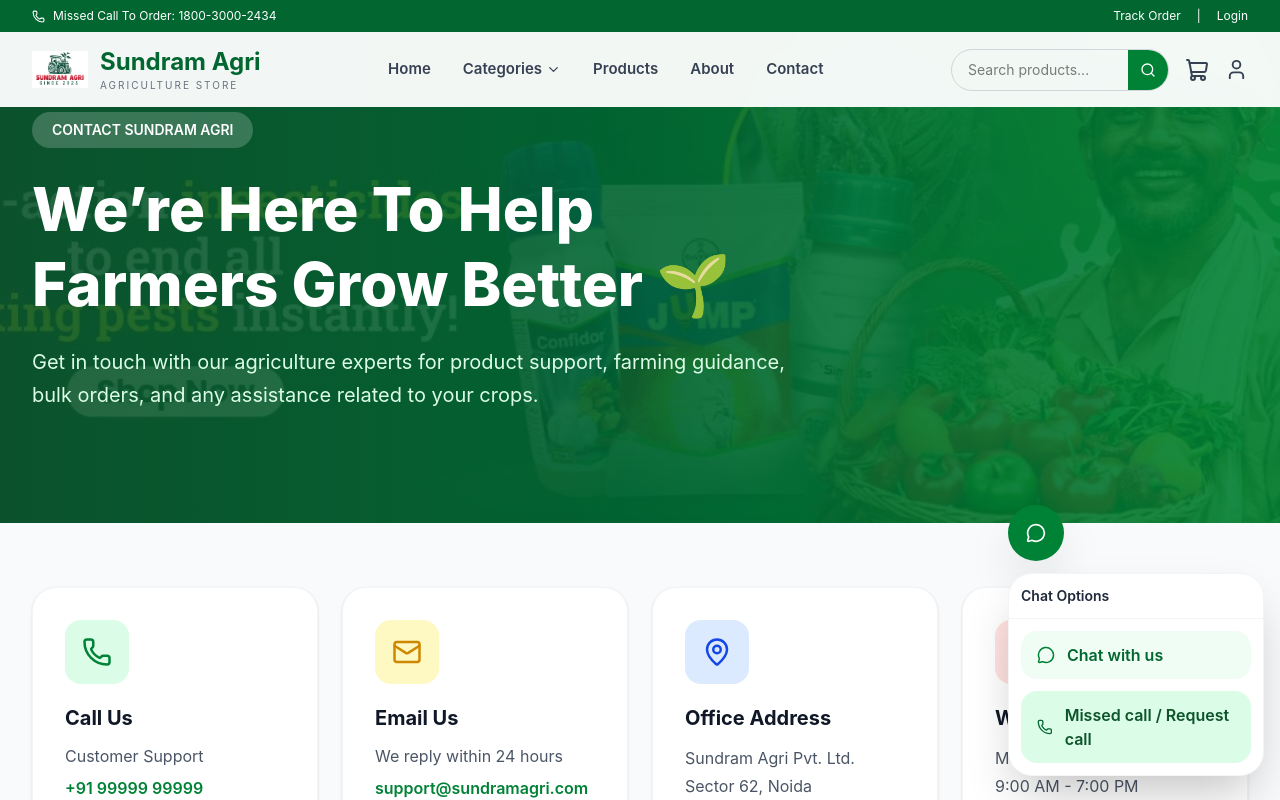
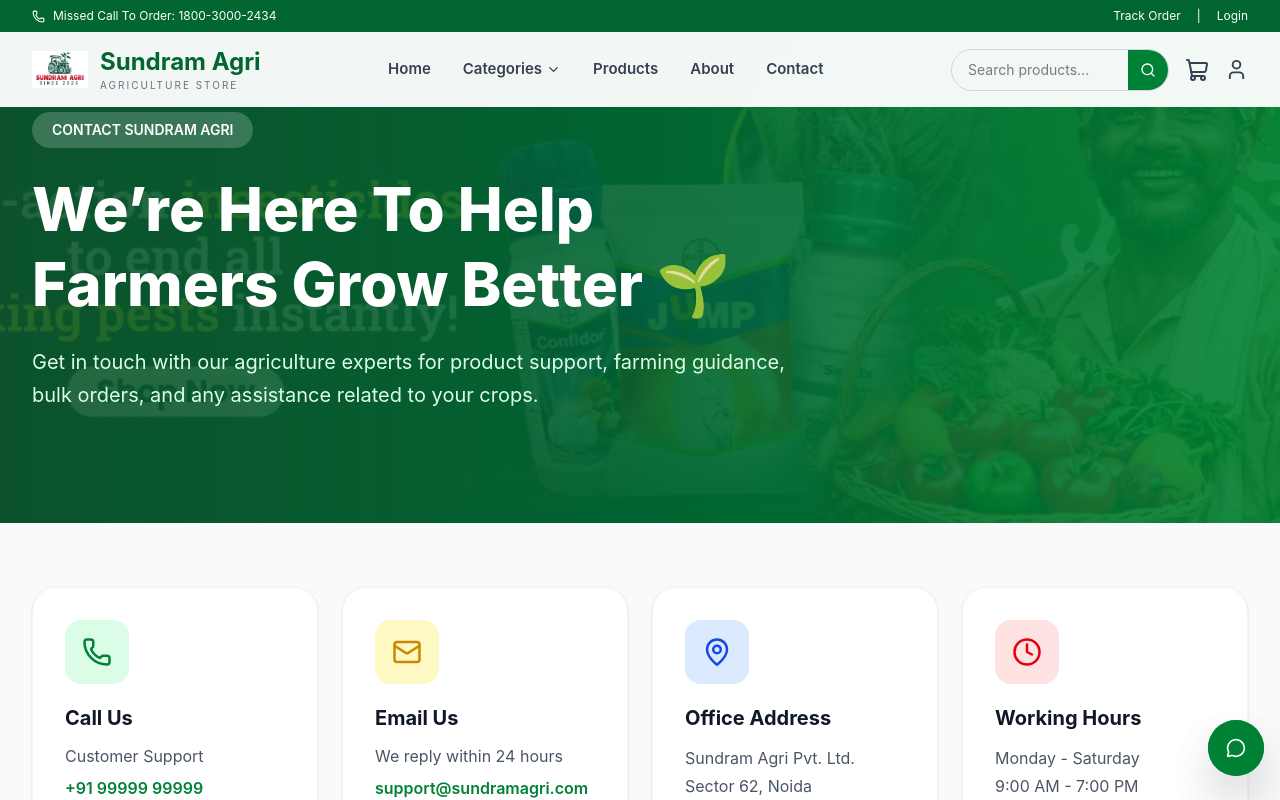
Before and after one commit to princekumar7714/e-commerce, a React (Vite) app in the folder frontend/sundram/: page /contact in a window 1280 px wide. Shown: the top 800 px of the page. Built offline with nearby package versions, Linux system fonts and the light colour scheme.

Commit message:
boot chat update1

```diff
--- a/frontend/sundram/src/App.jsx
+++ b/frontend/sundram/src/App.jsx
@@ -25,6 +25,8 @@
 import SprayerDetails from "./components/homepage/SprayerDetails";
 import AdminLogin from "./admin/AdminLogin";
 import ProtectedAdminRoute from "./admin/ProtectedAdminRoute";
+import WhatsAppBotWidget from "./components/WhatsAppBotWidget";
+
 
 function AppContent() {
   const location = useLocation();
@@ -34,8 +36,10 @@
   return (
     <>
       {!isAdminPage && <Navbar />}
+      {!isAdminPage && <WhatsAppBotWidget />}
 
       <Routes>
+
         {/* Admin Auth (NOT protected — this is the login page itself) */}
         <Route path="/admin/login" element={<AdminLogin />} />
 
--- a/frontend/sundram/src/components/WhatsAppBotWidget.jsx
+++ b/frontend/sundram/src/components/WhatsAppBotWidget.jsx
@@ -1,10 +1,13 @@
-import { useMemo } from "react";
+import { useEffect, useMemo, useRef, useState } from "react";
 import { MessageCircle, Phone } from "lucide-react";
 
 const WhatsAppBotWidget = ({
   whatsappNumber = "9084486898",
   greeting = "Hello! I need help with Sundram Agri products.",
 }) => {
+  const [isOpen, setIsOpen] = useState(false);
+  const wrapperRef = useRef(null);
+
   const { chatUrl, callUrl } = useMemo(() => {
     // wa.me expects number without + and without spaces.
     const clean = String(whatsappNumber).replace(/[^0-9]/g, "");
@@ -29,19 +32,39 @@
   const sheetStyle =
     "mt-3 w-64 bg-white rounded-3xl shadow-2xl border border-gray-100 overflow-hidden";
 
+  useEffect(() => {
+    const onDown = (e) => {
+      if (!isOpen) return;
+      const el = wrapperRef.current;
+      if (!el) return;
+      if (el.contains(e.target)) return;
+      setIsOpen(false);
+    };
+
+    document.addEventListener("mousedown", onDown);
+    document.addEventListener("touchstart", onDown, { passive: true });
+
+    return () => {
+      document.removeEventListener("mousedown", onDown);
+      document.removeEventListener("touchstart", onDown);
+    };
+  }, [isOpen]);
+
   return (
-    <div className={containerStyle}>
-      {/* Floating trigger (clicking just navigates via the sheet links) */}
+    <div ref={wrapperRef} className={containerStyle}>
+      {/* Floating trigger */}
       <button
         type="button"
         className={triggerStyle}
-        aria-label="Open chat options"
+        aria-label={isOpen ? "Close chat options" : "Open chat options"}
         title="Chat with us"
+        onClick={() => setIsOpen((v) => !v)}
       >
         <MessageCircle size={20} />
       </button>
 
       {/* Bottom sheet / popup */}
+      {isOpen && (
         <div className={sheetStyle}>
           <div className="p-3 text-sm font-semibold text-gray-800 border-b border-gray-100">
             Chat Options
@@ -56,6 +79,7 @@
               className="w-full flex items-center gap-3 px-4 py-3 rounded-2xl bg-green-50 hover:bg-green-100 transition font-semibold text-green-800"
               aria-label="Chat with us"
               title="Chat with us"
+              onClick={() => setIsOpen(false)}
             >
               <MessageCircle size={18} className="text-green-700" />
               Chat with us
@@ -69,12 +93,14 @@
               className="w-full flex items-center gap-3 px-4 py-3 rounded-2xl bg-green-100 hover:bg-green-200 transition font-semibold text-green-900"
               aria-label="Missed call"
               title="Missed call / Request call"
+              onClick={() => setIsOpen(false)}
             >
               <Phone size={18} className="text-green-800" />
               Missed call / Request call
             </a>
           </div>
         </div>
+      )}
     </div>
   );
 };
```
Lines whose indentation alone changed are shown as unchanged.
